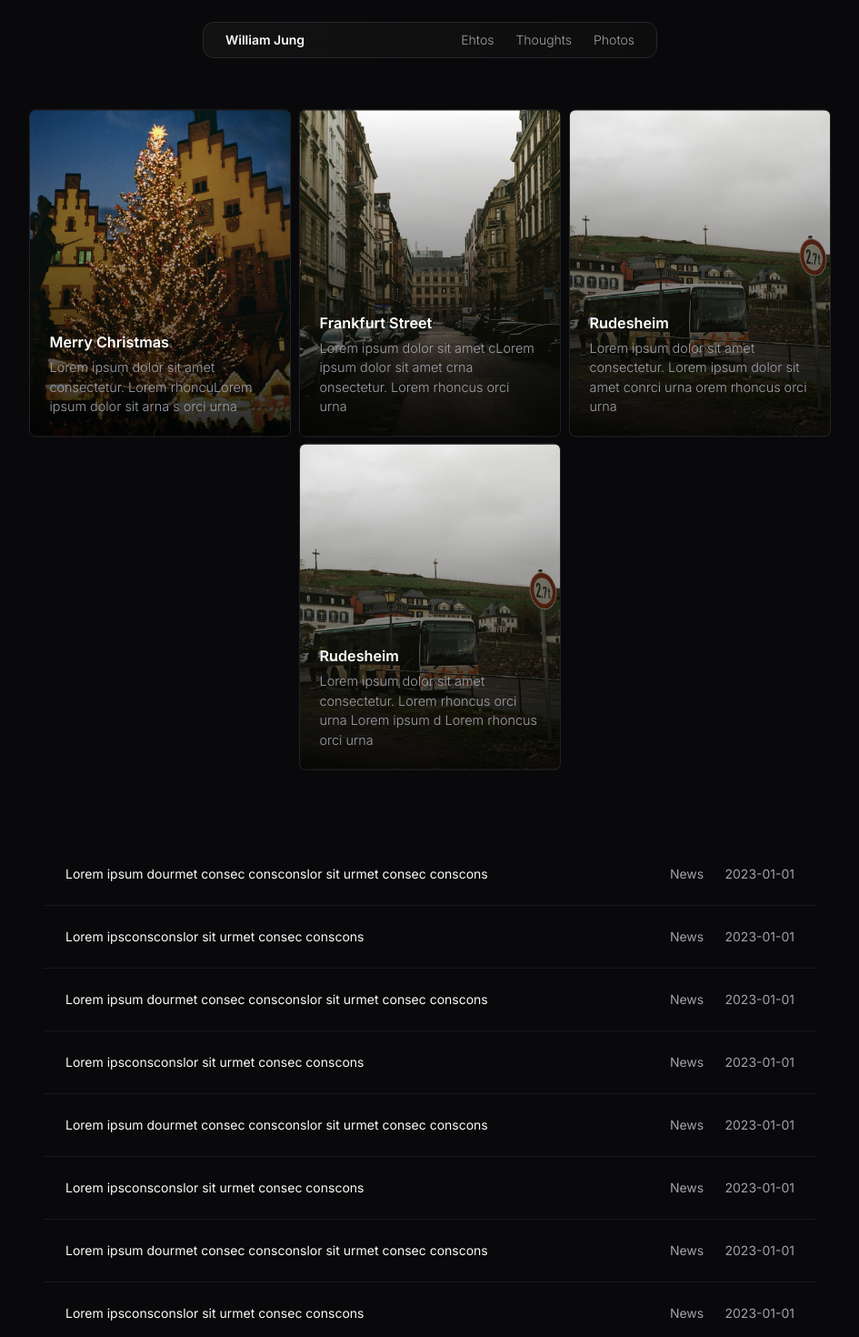
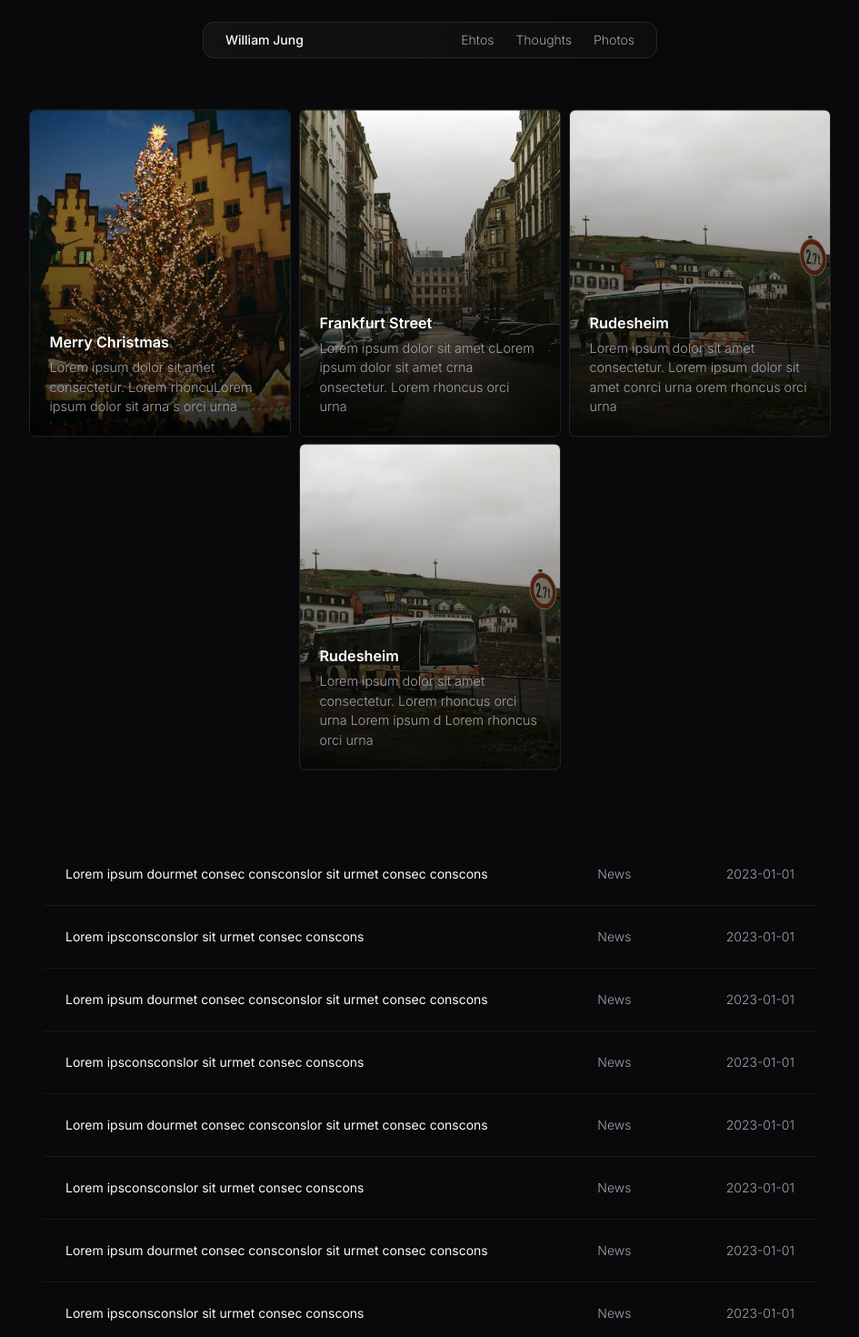
Before and after one commit to minkyojung/williamjung, a Next.js app: page / in a window 1280 px wide. Shown: the top 1470 px of the page at 91% size, without its empty margins (167-1112 px from the left). Built offline with nearby package versions, Linux system fonts and the light colour scheme.

Commit message:
update header

```diff
--- a/src/components/ui/blogpost.tsx
+++ b/src/components/ui/blogpost.tsx
@@ -12,9 +12,9 @@ interface BlogPost {
 // 각 블로그 포스트를 표시하는 컴포넌트
 const BlogPostItem: React.FC<BlogPost> = ({ title, category, date, url}) => {
     const details = [
-        { text: title, className: 'basis-4/5 text-sm font-normal' },
-        { text: category, className: 'basis-0.75/5 text-sm font-normal text-zinc-400' },
-        { text: date, className: 'basis-0.25/5 text-sm font-normal text-zinc-400' }
+        { text: title, className: 'basis-3/5 text-sm font-normal' },
+        { text: category, className: 'basis-0.75/5 text-sm font-light text-zinc-400' },
+        { text: date, className: 'basis-0.25/5 text-sm font-light text-zinc-400' }
     ]; // Create an array of details with associated styles
     return (
         <a href={url} className="block w-full flex py-6 px-6 border-b-[1.5px] border-zinc-900 transition-transform transition-background-color duration-300 ease-in-out hover:bg-zinc-900 hover:rounded-lg">
--- a/src/components/ui/navbar.tsx
+++ b/src/components/ui/navbar.tsx
@@ -31,7 +31,7 @@ const Navbar: FC = () => {
   return (
     <header className="flex items-center justify-between h-10 px-4 md:px-6 border bg-gradient-to-r from-[#121212] to-[#0D0D0D] w-[500px] mx-auto rounded-xl">
       <Link className="flex items-center gap-2" href="#">
-        <span className="text-sm font-semibold">William Jung</span>
+        <span className="text-sm font-medium">William Jung</span>
       </Link>
       <nav className="hidden md:flex items-center gap-6">
         <Link className="text-sm font-light text-zinc-400 hover:text-white transition-colors duration-300" href="#">
```
